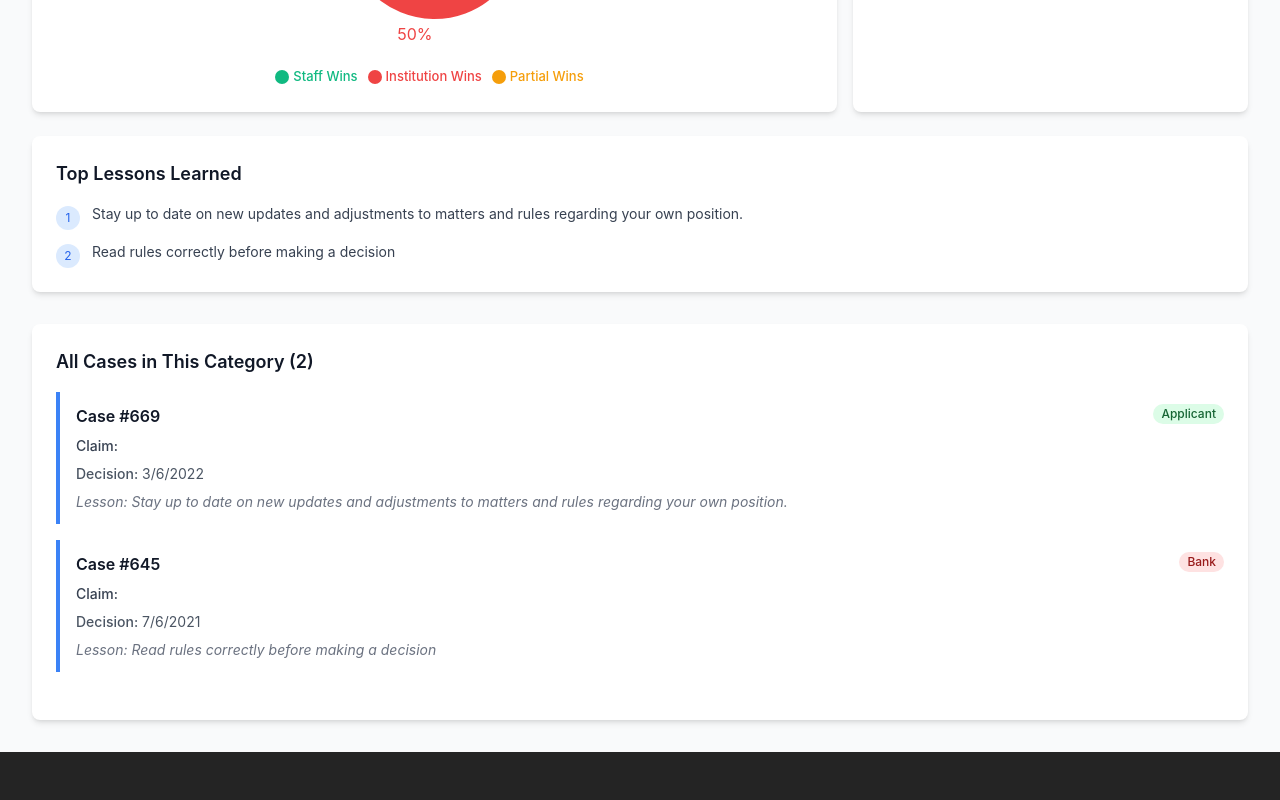
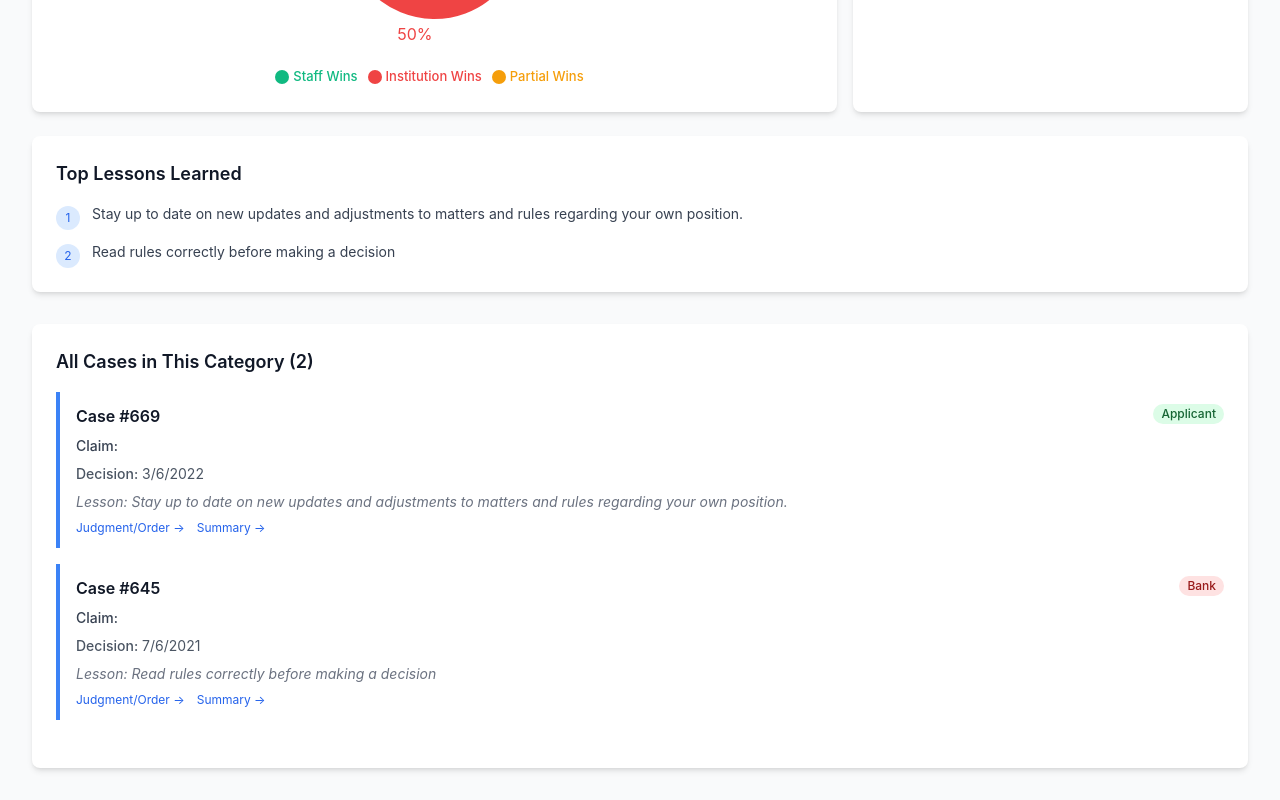
Before and after one commit to Faduma2025/Ombudsman-AI-Assistant, a React (Vite) app: page /category/1 in a window 1280 px wide. Shown: the part 507-1307 px from the top of the page. Before the commit the page ends 1259 px from the top, so only its background shows below. Built offline with nearby package versions, Linux system fonts and the light colour scheme.

Commit message:
Add Judgment/Order and Summary links to case displays
- Added clickable links for each case when available
- Links open in new tab with Judgment/Order and Summary documents
- Display only when links are present in the data

```diff
--- a/src/pages/CategoryDetail.tsx
+++ b/src/pages/CategoryDetail.tsx
@@ -199,9 +199,33 @@ export const CategoryDetail: React.FC = () => {
               <p className="text-sm text-gray-600 dark:text-gray-400 mb-2">
                 <span className="font-medium">Decision:</span> {case_.decision}
               </p>
-              <p className="text-sm text-gray-500 dark:text-gray-500 italic">
+              <p className="text-sm text-gray-500 dark:text-gray-500 italic mb-2">
                 Lesson: {case_.lessonsLearned}
               </p>
+              {(case_.linkToJudgment || case_.linkToSummary) && (
+                <div className="flex gap-3 text-xs">
+                  {case_.linkToJudgment && (
+                    <a
+                      href={case_.linkToJudgment}
+                      target="_blank"
+                      rel="noopener noreferrer"
+                      className="text-blue-600 dark:text-blue-400 hover:underline"
+                    >
+                      Judgment/Order →
+                    </a>
+                  )}
+                  {case_.linkToSummary && (
+                    <a
+                      href={case_.linkToSummary}
+                      target="_blank"
+                      rel="noopener noreferrer"
+                      className="text-blue-600 dark:text-blue-400 hover:underline"
+                    >
+                      Summary →
+                    </a>
+                  )}
+                </div>
+              )}
             </div>
           ))}
         </div>
```
